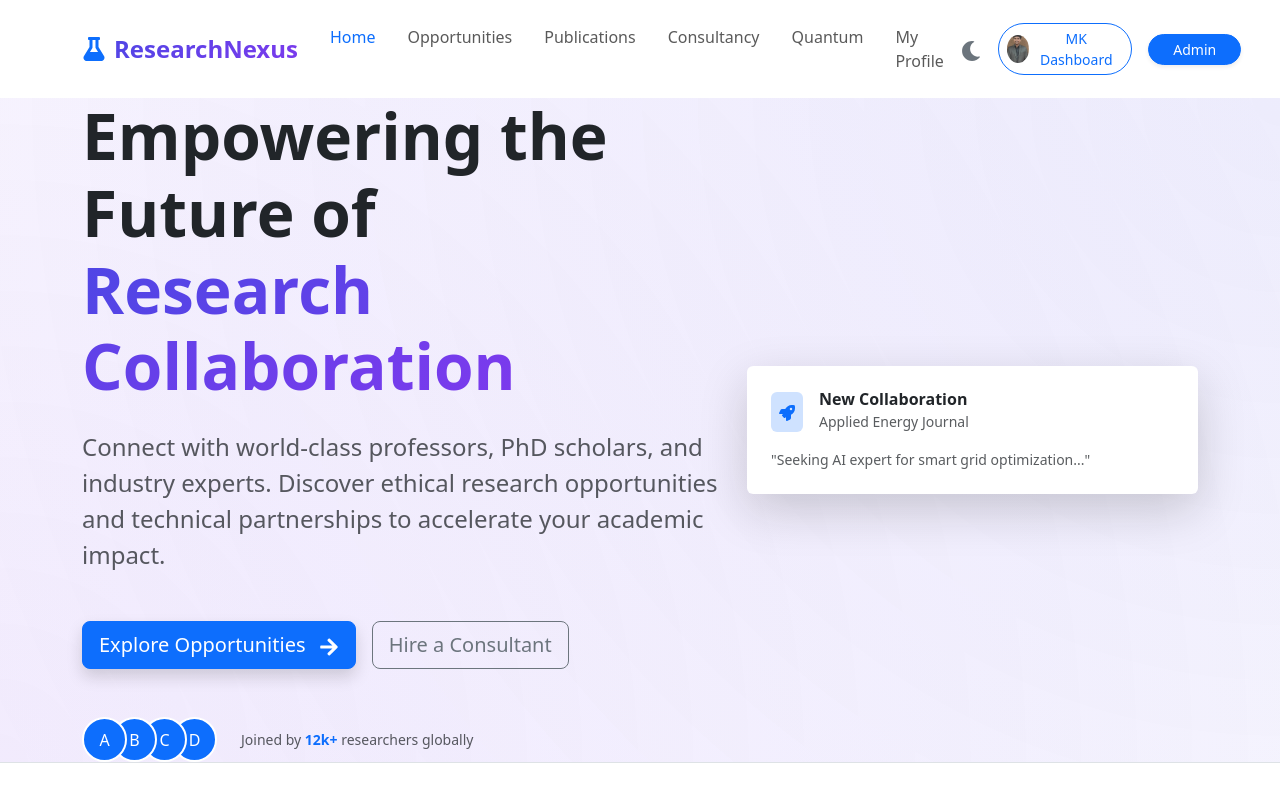
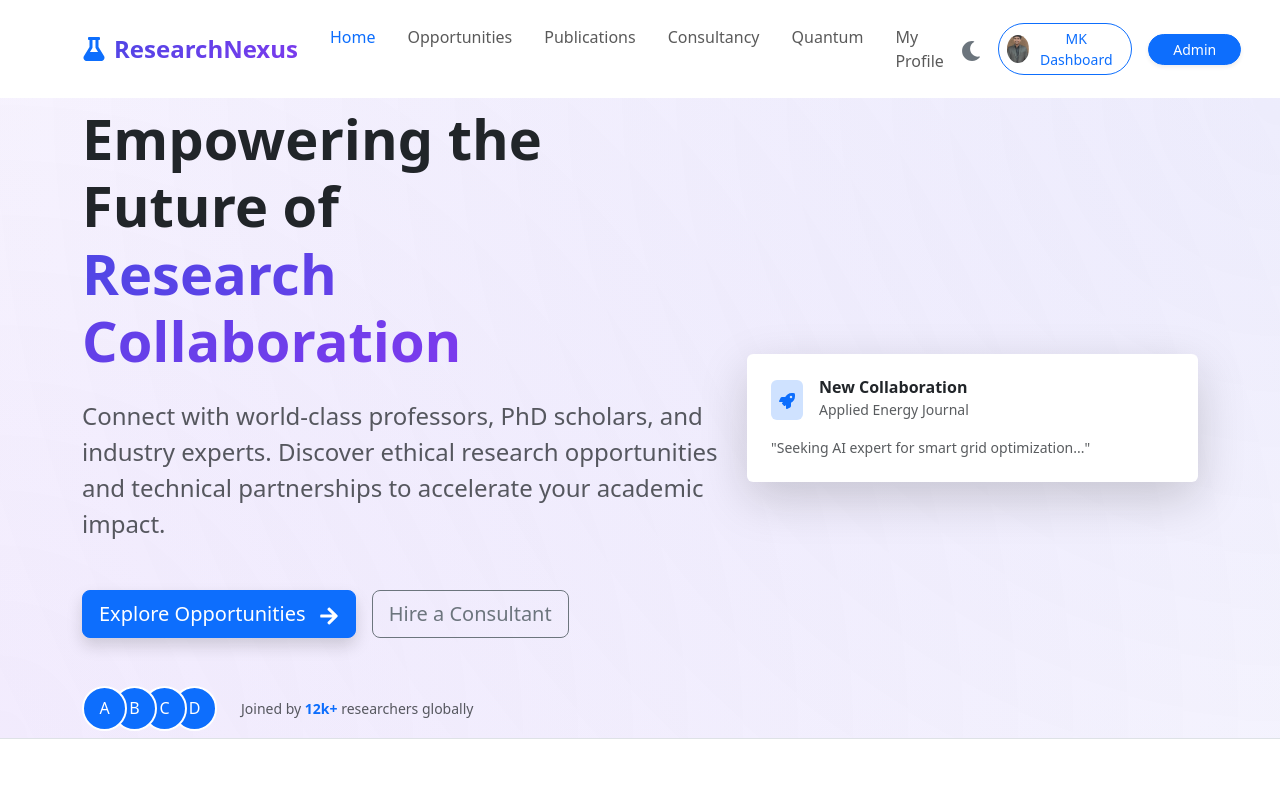
Before and after one commit to mohanappikonda/my-website, a React (Vite) app: page / in a window 1280 px wide. Shown: the top 800 px of the page. Built offline with nearby package versions, Linux system fonts and the light colour scheme.

Commit message:
Reduced hero headline font size to fit in 2 lines

```diff
--- a/src/pages/Home.jsx
+++ b/src/pages/Home.jsx
@@ -11,7 +11,7 @@ const Home = () => {
         <div className="container">
           <div className="row align-items-center">
             <div className="col-lg-7">
-              <h1 className="display-3 fw-bold mb-4">
+              <h1 className="display-4 fw-bold mb-4">
                 Empowering the Future of <br /> <span className="gradient-text">Research Collaboration</span>
               </h1>
               <p className="lead text-muted mb-5 fs-4">
```
